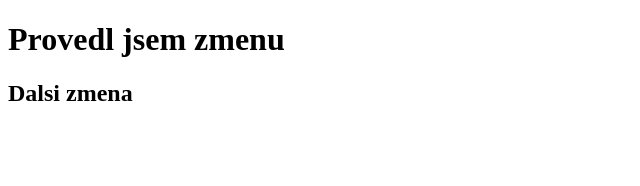
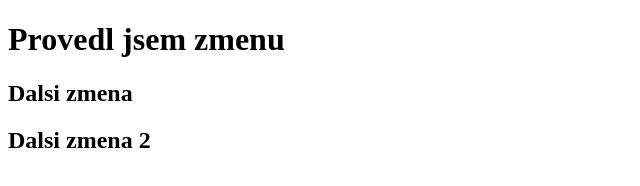
Before and after one commit to PavelKVSBtest/JavaScriptProject, a plain HTML site: page index.html in a window 1280 px wide. Shown: the whole page, without its empty margins (0-640 px from the left). Drawn offline with Linux system fonts and the light colour scheme.

Commit message:
Zmena jineho uzivatele

```diff
--- a/index.html
+++ b/index.html
@@ -10,6 +10,8 @@
     <h1>Provedl jsem zmenu</h1>
 
     <h2>Dalsi zmena</h2>
+    <h2>Dalsi zmena 2</h2>
+
 
 </body>
 </html>
```
